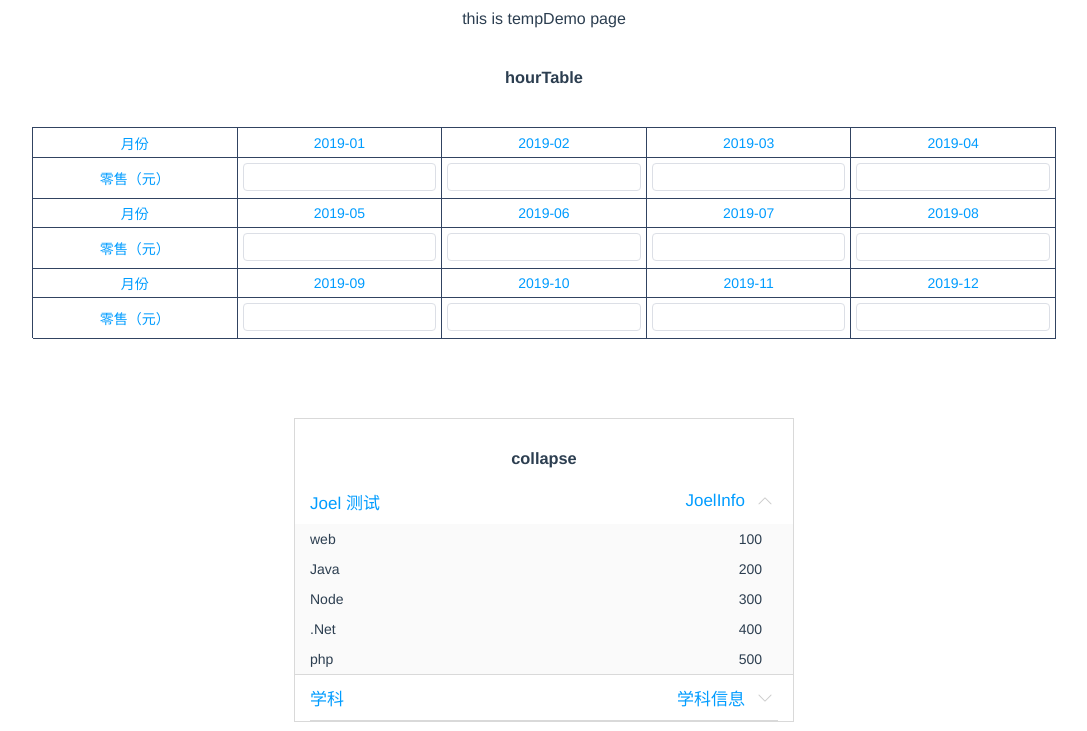
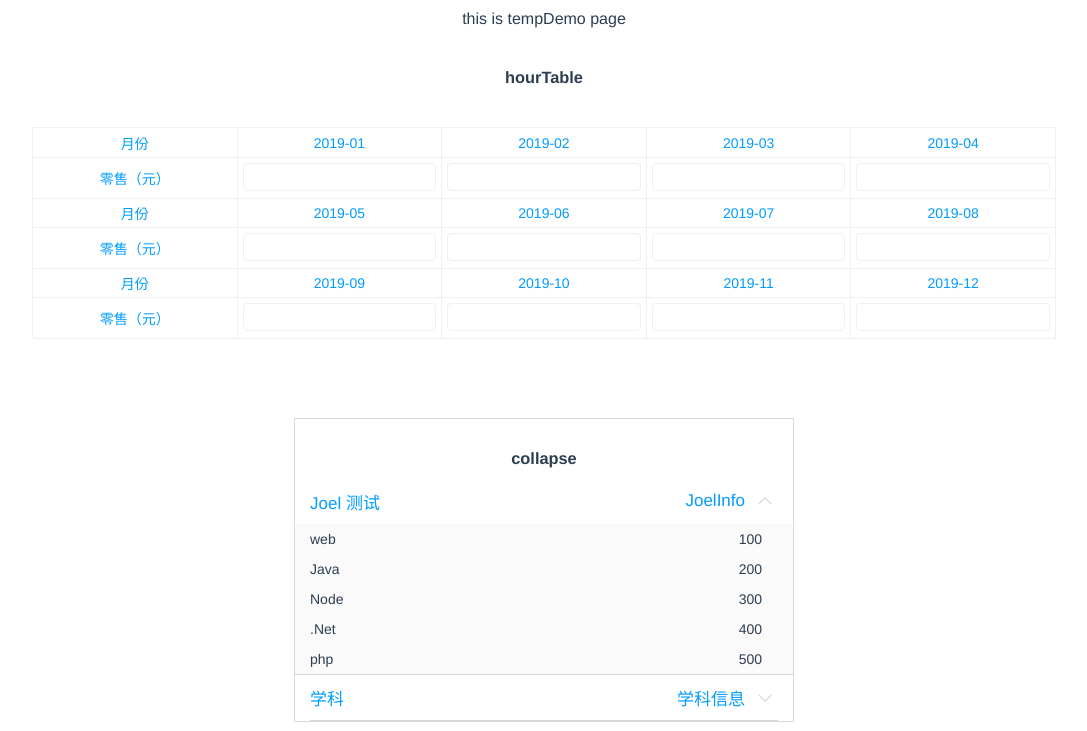
Before and after one commit to ben-Run/vue-code, a Vue app: page / in a window 1280 px wide. Shown: the top 731 px of the page, without its empty margins (96-1183 px from the left). Built offline with nearby package versions, Linux system fonts and the light colour scheme.

Commit message:
border-color

```diff
--- a/src/components/hourTable/src/main.vue
+++ b/src/components/hourTable/src/main.vue
@@ -137,7 +137,7 @@ export default {
   box-sizing: border-box;
   border-top: 1px solid;
   border-left: 1px solid;
-  @include border-color();
+  @include border-color(#f0f0f0);
   & /deep/ {
     .el-form-item__content {
       line-height: initial;
@@ -165,14 +165,14 @@ export default {
     flex-direction: column;
     border-bottom: 1px solid;
     border-right: 1px solid;
-    @include border-color();
+    @include border-color(#f0f0f0);
     .item-title {
       height: 30px;
       display: flex;
       align-items: center;
       justify-content: center;
       border-bottom: 1px solid;
-      @include border-color();
+      @include border-color(#f0f0f0);
       @include color($--ui-color-blue);
     }
     .item-value, .item-value-desc {
@@ -186,6 +186,7 @@ export default {
         }
         .el-input__inner {
           text-align: center;
+          border: 1px solid #f0f0f0;
         }
       }
     }
```
